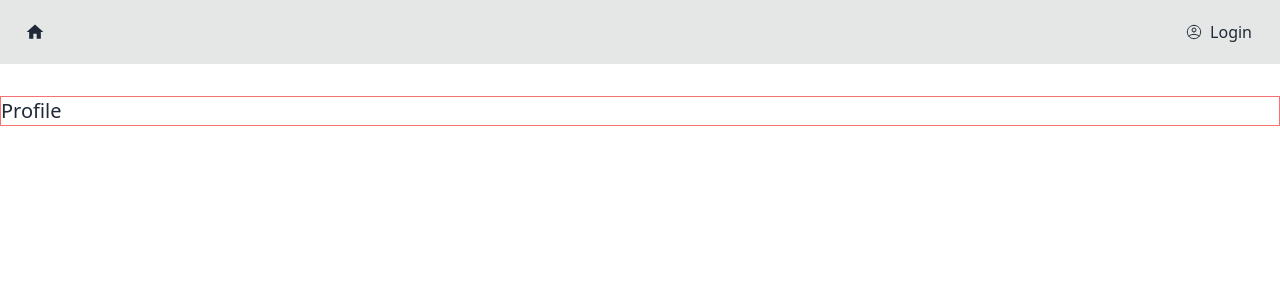
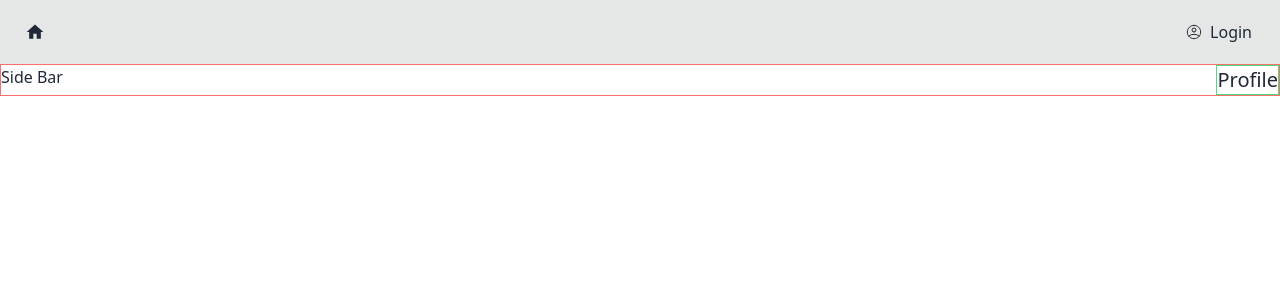
Before and after one commit to PdcShoun/sv-kit, a SvelteKit app: page /profile in a window 1280 px wide. Shown: the top 300 px of the page. Built offline with nearby package versions, Linux system fonts and the light colour scheme.

Commit message:
update version

```diff
--- a/package.json
+++ b/package.json
@@ -13,7 +13,7 @@
 	},
 	"devDependencies": {
 		"@sveltejs/adapter-auto": "^3.2.4",
-		"@sveltejs/kit": "^2.5.22",
+		"@sveltejs/kit": "^2.5.24",
 		"@sveltejs/vite-plugin-svelte": "^3.1.1",
 		"autoprefixer": "^10.4.20",
 		"daisyui": "^4.12.10",
@@ -26,7 +26,7 @@
 		"tailwindcss": "^3.4.10",
 		"tslib": "^2.6.3",
 		"typescript": "^5.5.4",
-		"vite": "^5.4.1"
+		"vite": "^5.4.2"
 	},
 	"type": "module",
 	"packageManager": "pnpm@8.15.5+sha1.a58c038faac410c947dbdb93eb30994037d0fce2"
--- /dev/null
+++ b/src/lib/layout/SideBar.svelte
@@ -0,0 +1 @@
+<div>Side Bar</div>
--- a/src/routes/(main)/+layout.svelte
+++ b/src/routes/(main)/+layout.svelte
@@ -1,8 +1,14 @@
 <script>
 	import Nav from '$lib/layout/Nav.svelte'
+	import SideBar from '$lib/layout/SideBar.svelte'
 </script>
 
 <Nav />
-<div class="mx-auto max-w-screen-xl mt-8 border border-red-400">
-	<slot />
+<div class="container mx-auto flex justify-center gap-4 border border-red-400 md:justify-between">
+	<div class="hidden md:block">
+		<SideBar />
+	</div>
+	<div class="border border-green-400">
+		<slot />
+	</div>
 </div>
--- a/src/routes/(main)/+page.svelte
+++ b/src/routes/(main)/+page.svelte
@@ -1,2 +1,4 @@
-<h1 class="text-3xl font-bold underline">Welcome to SvelteKit</h1>
-<p>Visit <a href="https://kit.svelte.dev">kit.svelte.dev</a> to read the documentation</p>
+<div>
+	<h1 class="text-3xl font-bold underline">Welcome to SvelteKit</h1>
+	<p>Visit <a href="https://kit.svelte.dev">kit.svelte.dev</a> to read the documentation</p>
+</div>
```
Also changed, not shown: 1 other file (tests, documents, lock files or other folders).
